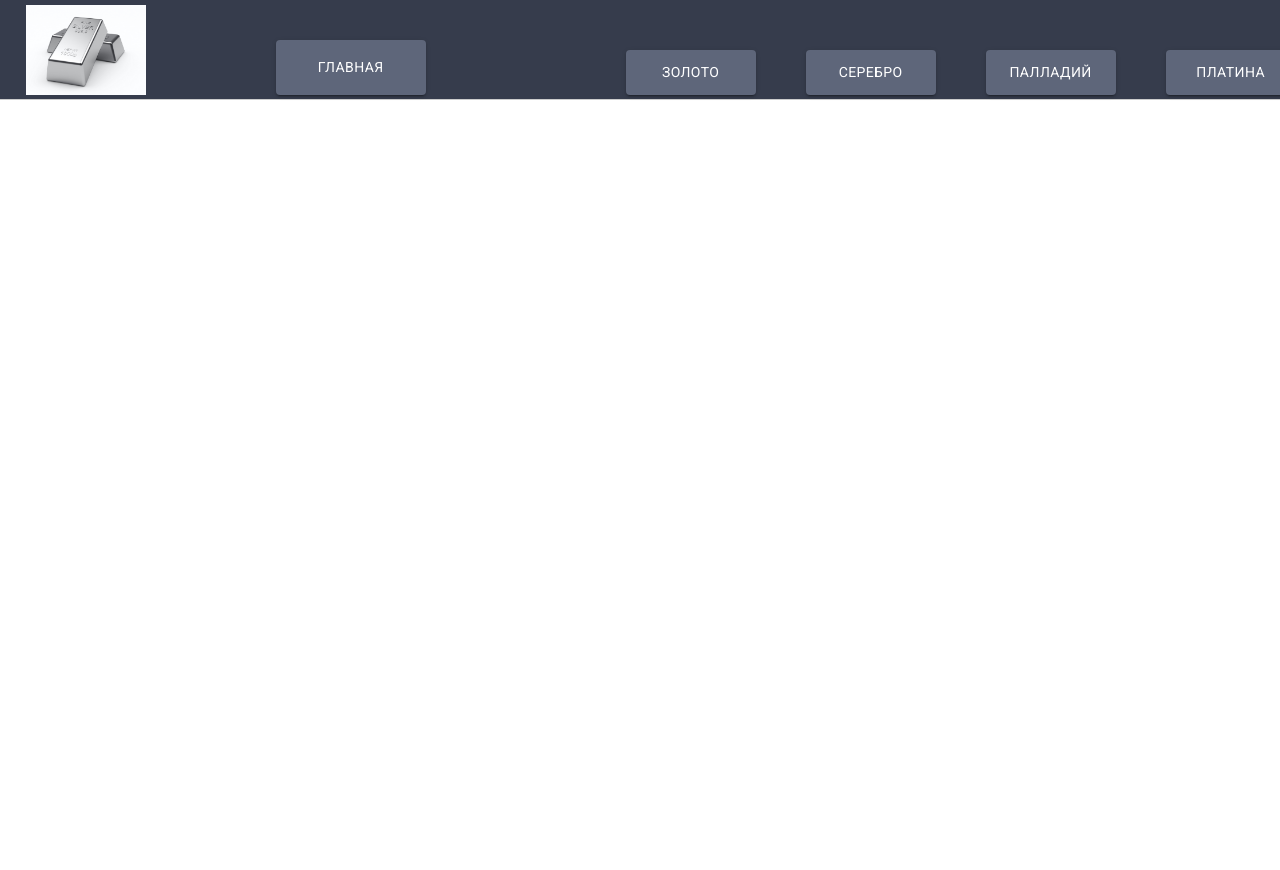
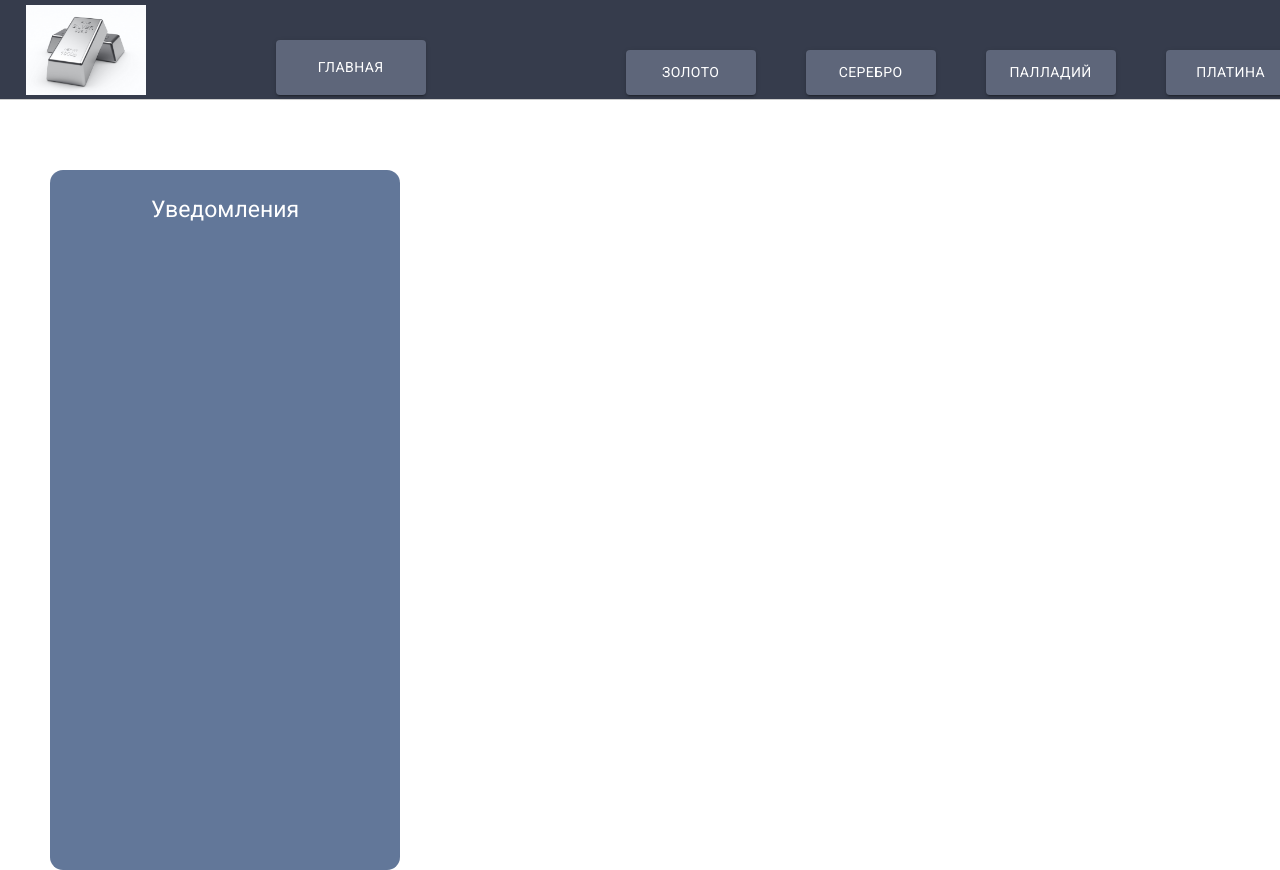
Before and after one commit to Project-practice-sec-sem/Front, a React (Vite) app: page / in a window 1280 px wide. Shown: the top 870 px of the page. Before the commit the page ends 800 px from the top, so only its background shows below. Built offline with nearby package versions, Linux system fonts and the light colour scheme.

Commit message:
feat: create window AI-Assistant, add styles

```diff
--- a/src/app/App.jsx
+++ b/src/app/App.jsx
@@ -2,12 +2,13 @@ import {Header} from "../widgets/Header/Header.jsx";
 import '../../index.css'
 import {ThemeProvider} from "@mui/material";
 import {theme} from "../shared/style/theme/index.ts";
+import {AiAssistant} from "../widgets/ Ai-assistant/Ai-assistant.jsx";
 
 const App  = () => {
   return (
       <ThemeProvider theme={theme}>
           <Header />
-
+          <AiAssistant />
       </ThemeProvider>
   )
 }
--- /dev/null
+++ b/src/widgets/ Ai-assistant/Ai-assistant.js
@@ -0,0 +1,12 @@
+export const AiStyles = {
+    width: '350px',
+    height: '700px',
+    backgroundColor: '#627799',
+    marginLeft: '50px',
+    marginTop: '70px',
+    borderRadius: '13px',
+    textAlign: 'center',
+    color: 'white',
+    fontSize: '23px',
+    padding: '10px',
+}
--- /dev/null
+++ b/src/widgets/ Ai-assistant/Ai-assistant.jsx
@@ -0,0 +1,12 @@
+import Box from '@mui/material/Box';
+import { AiStyles } from '../ Ai-assistant/Ai-assistant.js'
+
+
+
+export const AiAssistant = () => {
+    return (
+        <Box component="section" sx={AiStyles}>
+            <p>Уведомления</p>
+        </Box>
+    );
+}
```
